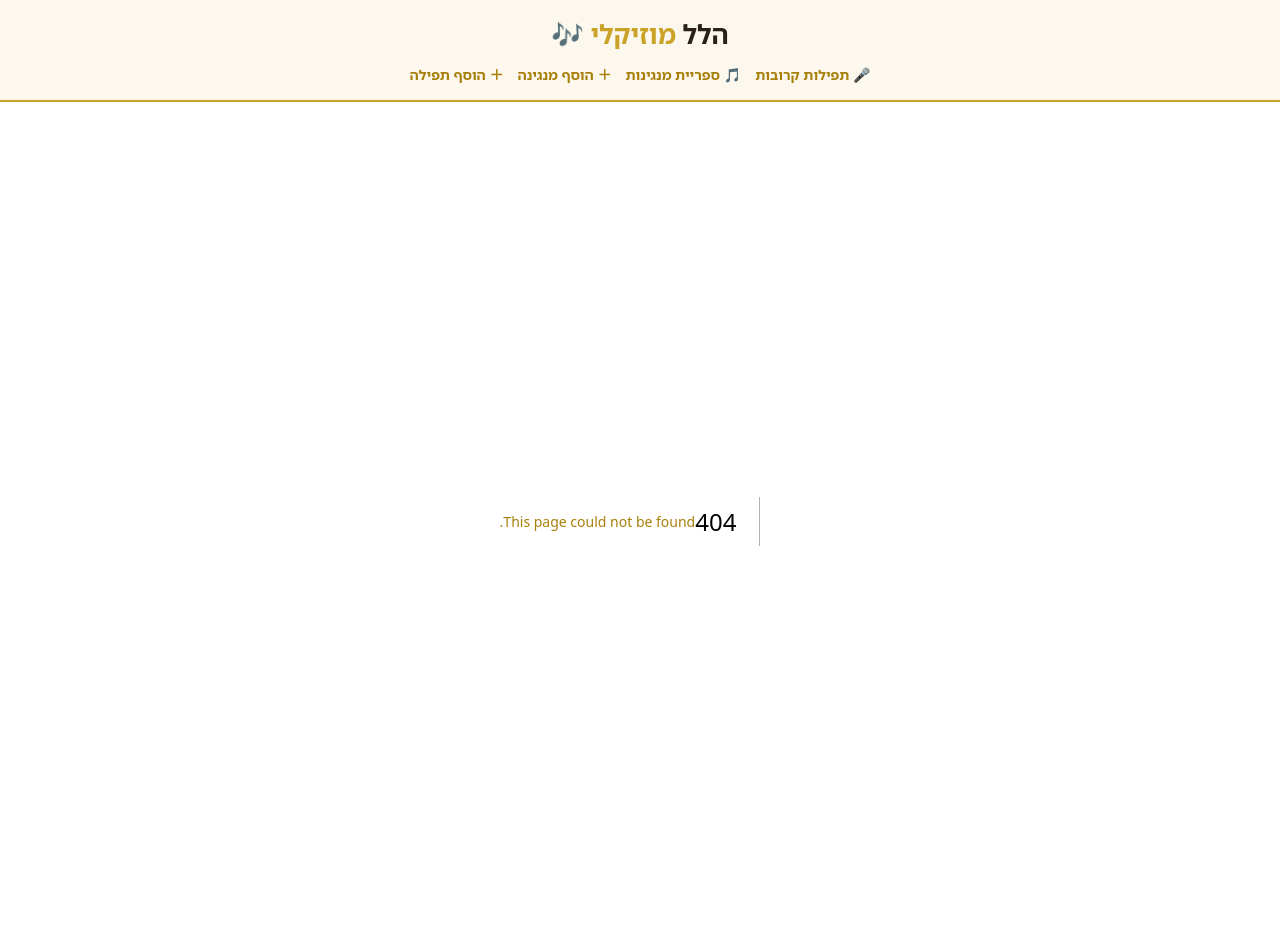
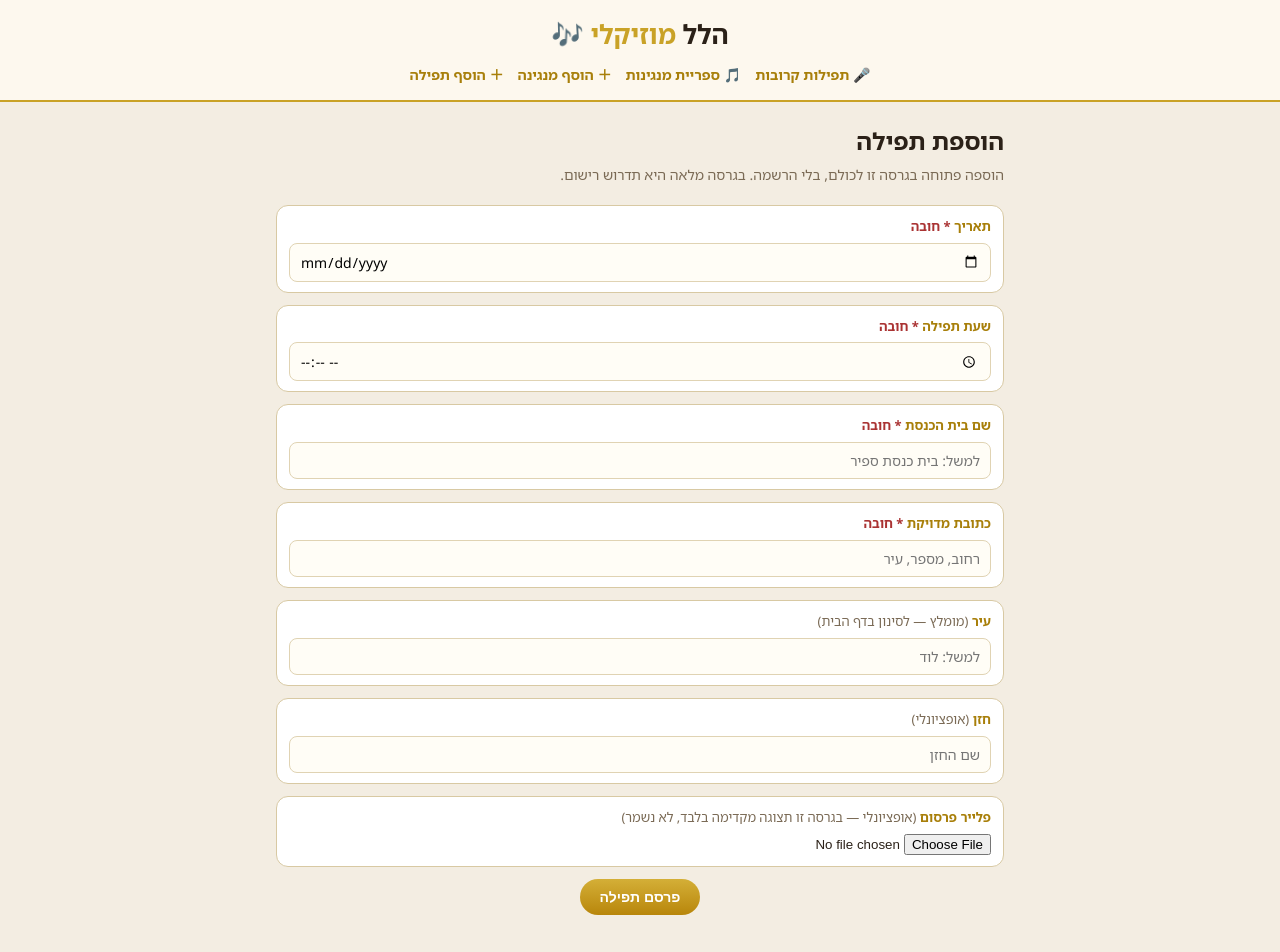
Before and after one commit to bsdappz/hallel-muzikali, a Next.js app: page /add-performance in a window 1280 px wide. Before the commit this address had no page. Shown: the top 952 px of the page. Built offline with nearby package versions, Linux system fonts and the light colour scheme.

Commit message:
Initial Hallel Muzikali v1

```diff
--- /dev/null
+++ b/app/add-performance/page.js
@@ -0,0 +1,94 @@
+"use client";
+
+import { useState } from "react";
+import { useRouter } from "next/navigation";
+import { addStored, uid } from "../lib/store";
+
+export default function AddPerformancePage() {
+  const router = useRouter();
+  const [date, setDate] = useState("");
+  const [time, setTime] = useState("");
+  const [synagogue, setSynagogue] = useState("");
+  const [address, setAddress] = useState("");
+  const [city, setCity] = useState("");
+  const [chazzan, setChazzan] = useState("");
+  const [flyerPreview, setFlyerPreview] = useState("");
+  const [error, setError] = useState("");
+
+  const onFlyer = (file) => {
+    if (!file) {
+      setFlyerPreview("");
+      return;
+    }
+    setFlyerPreview(URL.createObjectURL(file));
+  };
+
+  const publish = () => {
+    if (!date || !time || !synagogue.trim() || !address.trim()) {
+      setError("יש למלא את כל שדות החובה: תאריך, שעת תפילה, שם בית כנסת וכתובת מדויקת.");
+      return;
+    }
+    addStored("hm_performances", {
+      id: uid("p-user"),
+      title: `הלל מוזיקלי — ${synagogue.trim()}`,
+      date,
+      time,
+      occasion: "",
+      city: city.trim() || "—",
+      synagogue: synagogue.trim(),
+      address: address.trim(),
+      chazzanId: null,
+      chazzanName: chazzan.trim() || "—",
+      likes: 0,
+    });
+    router.push("/");
+  };
+
+  return (
+    <>
+      <h1>הוספת תפילה</h1>
+      <p className="subtitle">הוספה פתוחה בגרסה זו לכולם, בלי הרשמה. בגרסה מלאה היא תדרוש רישום.</p>
+      {error && <div className="error">{error}</div>}
+
+      <div className="field">
+        <label>תאריך <span className="req">* חובה</span></label>
+        <input type="date" value={date} onChange={(e) => setDate(e.target.value)} />
+      </div>
+      <div className="field">
+        <label>שעת תפילה <span className="req">* חובה</span></label>
+        <input type="time" value={time} onChange={(e) => setTime(e.target.value)} />
+      </div>
+      <div className="field">
+        <label>שם בית הכנסת <span className="req">* חובה</span></label>
+        <input type="text" value={synagogue} onChange={(e) => setSynagogue(e.target.value)} placeholder="למשל: בית כנסת ספיר" />
+      </div>
+      <div className="field">
+        <label>כתובת מדויקת <span className="req">* חובה</span></label>
+        <input type="text" value={address} onChange={(e) => setAddress(e.target.value)} placeholder="רחוב, מספר, עיר" />
+      </div>
+      <div className="field">
+        <label>עיר <span className="opt">(מומלץ — לסינון בדף הבית)</span></label>
+        <input type="text" value={city} onChange={(e) => setCity(e.target.value)} placeholder="למשל: לוד" />
+      </div>
+      <div className="field">
+        <label>חזן <span className="opt">(אופציונלי)</span></label>
+        <input type="text" value={chazzan} onChange={(e) => setChazzan(e.target.value)} placeholder="שם החזן" />
+      </div>
+      <div className="field">
+        <label>פלייר פרסום <span className="opt">(אופציונלי — בגרסה זו תצוגה מקדימה בלבד, לא נשמר)</span></label>
+        <input type="file" accept="image/*" onChange={(e) => onFlyer(e.target.files && e.target.files[0])} />
+        {flyerPreview && (
+          <div style={{ marginTop: 10 }}>
+            <img src={flyerPreview} alt="תצוגה מקדימה של הפלייר" style={{ maxWidth: "100%", borderRadius: 12 }} />
+          </div>
+        )}
+      </div>
+
+      <div style={{ textAlign: "center" }}>
+        <button className="gold-btn" onClick={publish}>
+          פרסם תפילה
+        </button>
+      </div>
+    </>
+  );
+}
```
